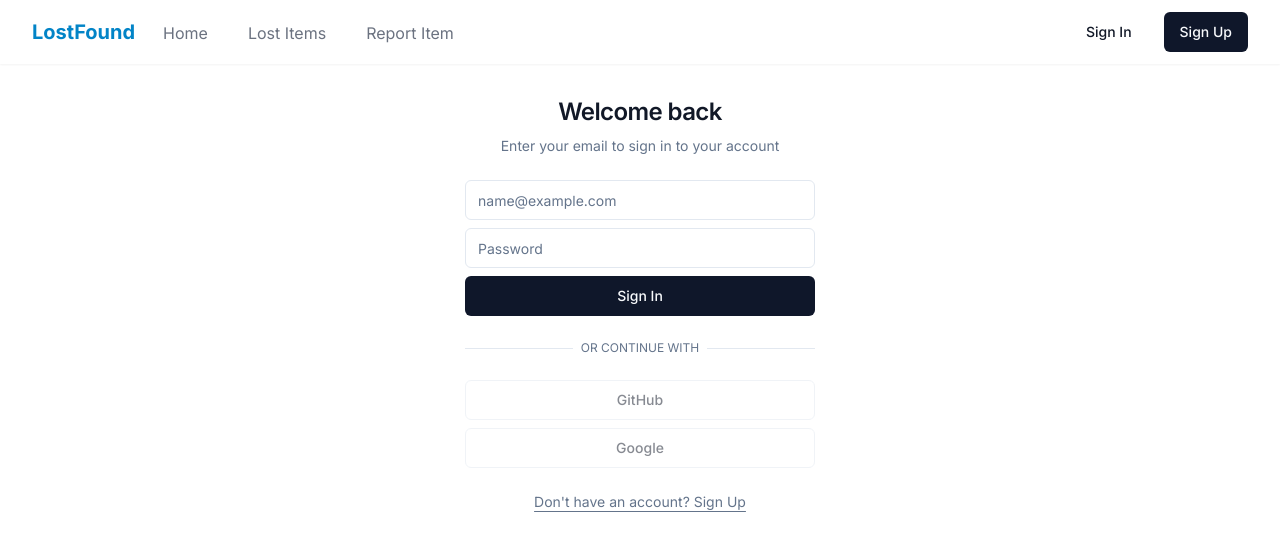
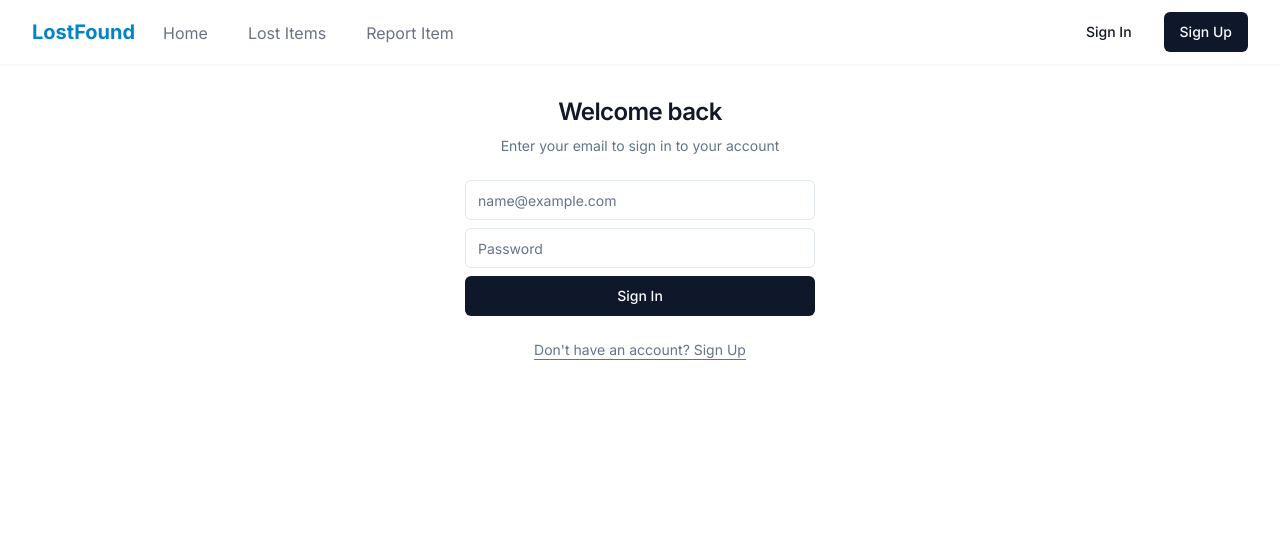
Before and after one commit to serhatakcadag/lost-property, a Next.js app: page /login in a window 1280 px wide. Shown: the top 548 px of the page. Built offline with nearby package versions, Linux system fonts and the light colour scheme; no server answers.

Commit message:
[bugfix] - unused login buttons have been removed

```diff
--- a/src/app/login/page.tsx
+++ b/src/app/login/page.tsx
@@ -106,24 +106,6 @@ export default function LoginPage() {
                 </Button>
               </div>
             </form>
-            <div className="relative">
-              <div className="absolute inset-0 flex items-center">
-                <span className="w-full border-t" />
-              </div>
-              <div className="relative flex justify-center text-xs uppercase">
-                <span className="bg-background px-2 text-muted-foreground">
-                  Or continue with
-                </span>
-              </div>
-            </div>
-            <div className="flex flex-col gap-2">
-              <Button variant="outline" type="button" disabled>
-                GitHub
-              </Button>
-              <Button variant="outline" type="button" disabled>
-                Google
-              </Button>
-            </div>
           </div>
           <p className="px-8 text-center text-sm text-muted-foreground">
             <Link href="/register" className="hover:text-brand underline underline-offset-4">
```
